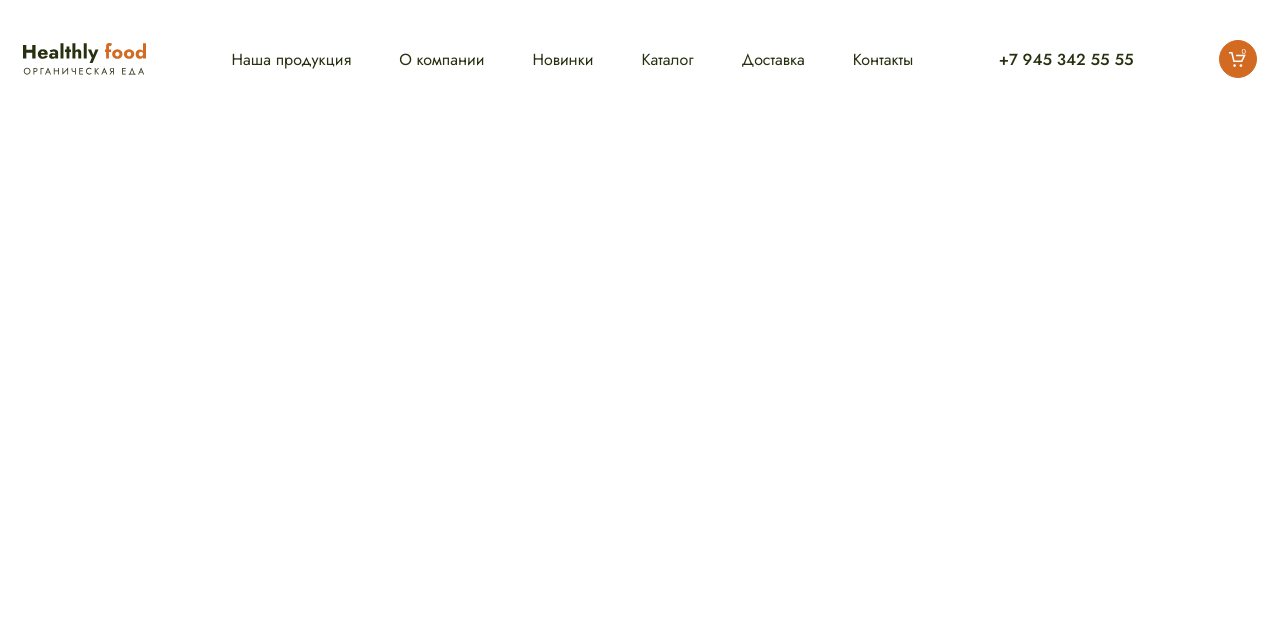
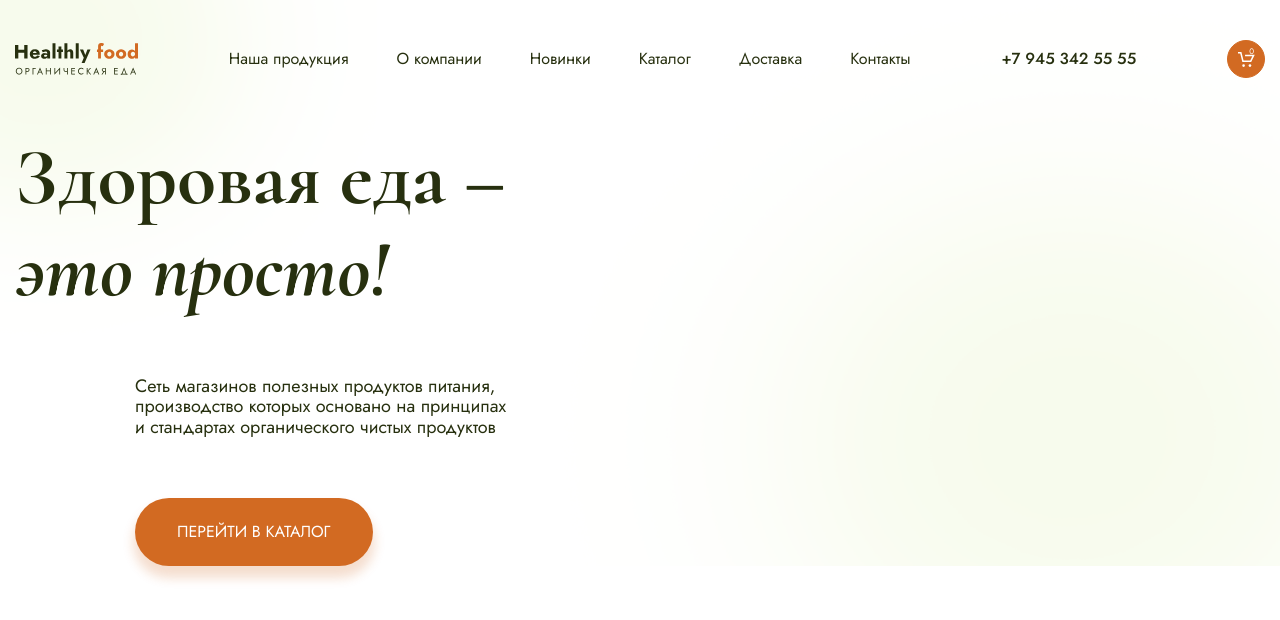
Before and after one commit to mm-rink-nik/Module02-Shop, a website built with webpack: page src/index.html in a window 1280 px wide. Built offline with nearby package versions, Linux system fonts and the light colour scheme.

Commit message:
add main

```diff
--- a/package.json
+++ b/package.json
@@ -14,6 +14,7 @@
   "dependencies": {
     "css-loader": "^6.6.0",
     "html-webpack-plugin": "^5.5.0",
+    "normalize.css": "^8.0.1",
     "sass": "^1.49.7",
     "sass-loader": "^12.6.0",
     "style-loader": "^3.3.1"
--- a/src/index.html
+++ b/src/index.html
@@ -37,6 +37,22 @@
                 <span class="header__counter">0</span>
             </button>
         </header>
+        <div class="container">
+            <div class="main__text">
+                <h1 class="title title_block">
+                    Здоровая еда &ndash;
+                    <span class="title__span">это просто!</span>
+                </h1>
+                <div class="main__item">
+                    <p class="description description_size-s">
+                        Сеть магазинов полезных продуктов питания,  производство которых основано на&nbsp;принципах и стандартах органического чистых продуктов
+                    </p>
+                    <div class="main__link">
+                        <a href="#" class="link">Перейти в каталог</a>
+                    </div>
+                </div>
+            </div>
+        </div>
     </div>
 </body>
 </html>
--- a/src/index.js
+++ b/src/index.js
@@ -1 +1,2 @@
+import 'normalize.css'
 import './styles/main.scss'
--- a/src/styles/main.scss
+++ b/src/styles/main.scss
@@ -14,17 +14,16 @@ html {
 body {
     font-size: 1.6rem;
     font-family: $font-jost;
+    color: $green;
 }
 
 .header {
     max-width: 1440px;
     margin: 0 auto;
-    padding-right: 15px;
-    padding-left: 15px;
+    padding: 4rem 15px 0 15px;
     display: flex;
     justify-content: space-between;
     align-items: center;
-    margin-top: 4rem;
     &__nav  {
         display: flex;
         list-style-type: none;
@@ -33,7 +32,6 @@ body {
         gap: 4.8rem;
     }
     &__link {
-        font-size: 1.6rem;
         color: $green;
         text-decoration: none;
         &:hover {
@@ -41,7 +39,6 @@ body {
         }
     }
     &__tel {
-        font-size: 1.6rem;
         color: $green;
         font-weight: 500;
         text-decoration: none;
@@ -82,3 +79,52 @@ body {
     width: 12.3rem;
     height: 3.2rem;
 }
+.container {
+    max-width: 1440px;
+    margin: 0 auto;
+    padding-right: 15px;
+    padding-left: 15px;
+}
+.main {
+    background-image: url(../images/main.png);
+    background-size: cover;
+    background-position-x: center;
+    &__item {
+        margin-left: 12rem;
+        max-width: 378px;
+        margin-top: 6rem;
+    }
+    &__link {
+        margin-top: 6rem;
+    }
+
+}
+.title {
+    font-family: $font-cormorant;
+    font-weight: 700;
+    font-size: 8rem;
+    &__span {
+        font-style: italic;
+    }
+    &_block {
+        .title__span {
+            display: block;
+        }
+    }
+}
+.description {
+    margin: 0;
+    &_size-s {
+        font-size: 1.8rem;
+    }
+}
+.link {
+    color: $white;
+    text-transform: uppercase;
+    padding: 2.5rem 4.2rem;
+    background-color: $orange;
+    box-shadow: 0px 1rem 1.1rem .2rem rgba(207, 92, 13, 0.2);
+    text-decoration: none;
+    border-radius: 3.8rem;
+    display: inline-block;
+}
```
Also changed, not shown: dist/index.html, dist/styles/main.css, src/images/main.png (added), 1 other file.
